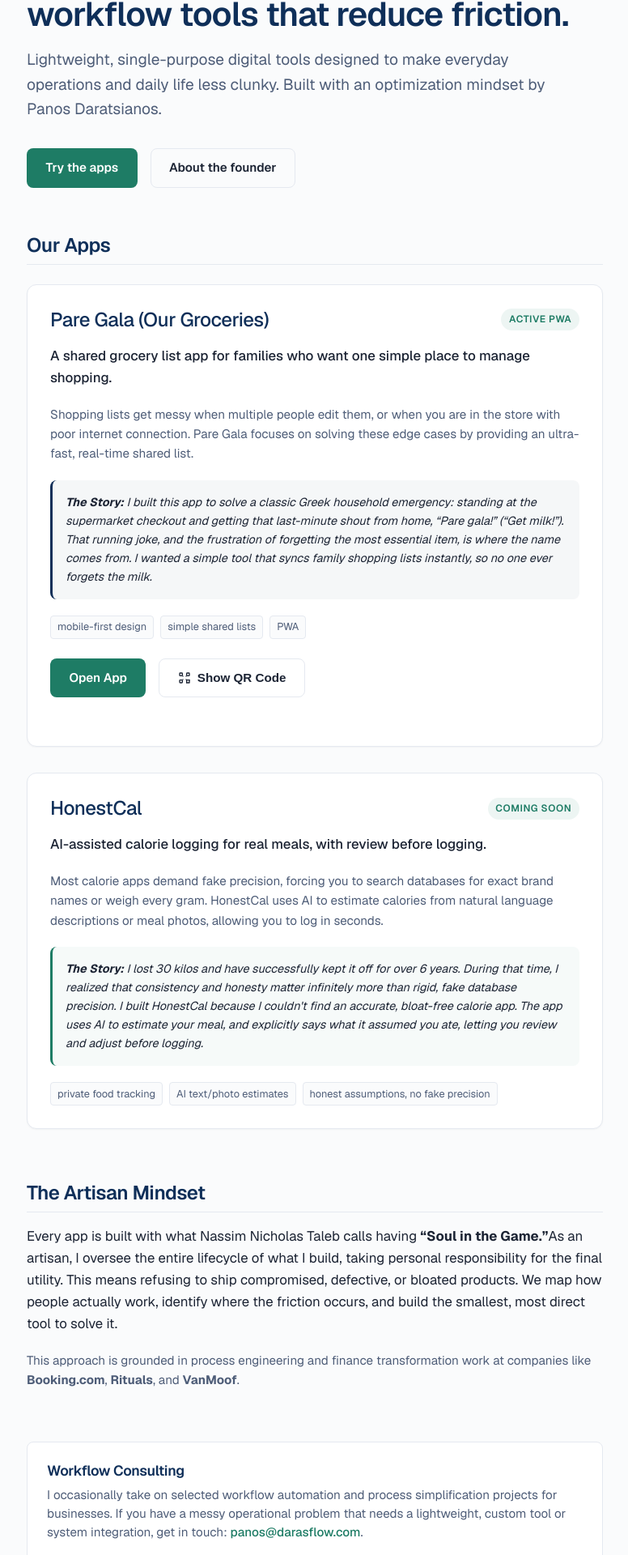
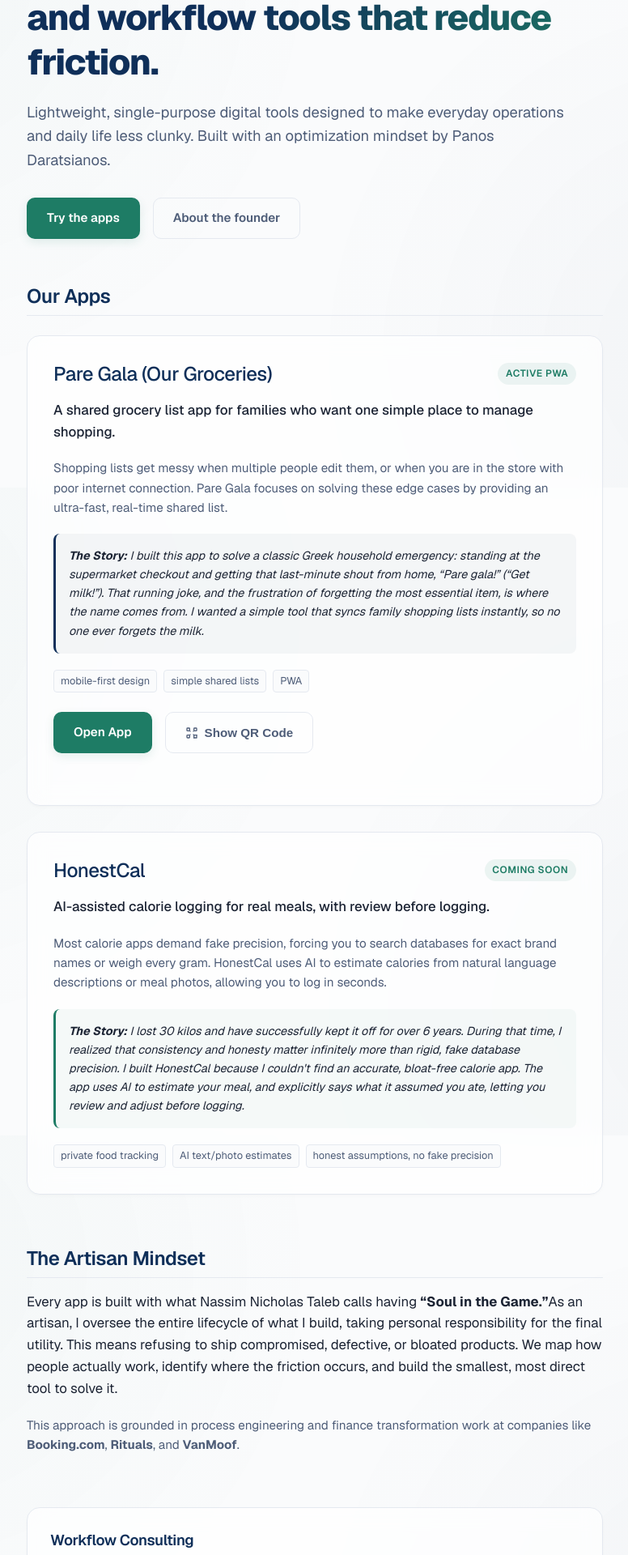
Before and after one commit to Daratsianos/daras-flow-website, a Next.js app: page / in a window 1280 px wide. Shown: the part 198-2118 px from the top of the page at 81% size, without its empty margins (251-1027 px from the left). Built offline with nearby package versions, Linux system fonts and the light colour scheme.

Commit message:
design: elevate website visual design, color palette, and layout aesthetics

```diff
--- a/src/app/about/page.tsx
+++ b/src/app/about/page.tsx
@@ -11,7 +11,7 @@ export default function AboutPage() {
   return (
     <div className="wrapper">
       <section style={{ marginBottom: "2rem" }}>
-        <h1>About Panos</h1>
+        <h1 className="hero-title">About Panos</h1>
       </section>
 
       <div className="profile-container">
@@ -26,7 +26,7 @@ export default function AboutPage() {
           />
         </div>
         <div style={{ flex: 1, textAlign: "left" }}>
-          <p style={{ fontSize: "1.1rem", fontWeight: "500", margin: 0, color: "var(--primary-blue)" }}>
+          <p style={{ fontSize: "1.1rem", fontWeight: "500", margin: 0, color: "var(--primary-accent-color)" }}>
             Founder of Daras Flow
           </p>
           <p style={{ fontSize: "0.95rem", color: "var(--text-muted)", margin: "0.25rem 0 0 0" }}>
@@ -36,7 +36,7 @@ export default function AboutPage() {
       </div>
 
       <section style={{ display: "grid", gap: "1.5rem", fontSize: "1.05rem", color: "var(--text-main)" }}>
-        <p style={{ fontSize: "1.15rem", fontWeight: "500", color: "var(--primary-blue)" }}>
+        <p style={{ fontSize: "1.15rem", fontWeight: "500", color: "var(--primary-accent-color)" }}>
           I believe work should be simpler, faster, and less of a headache. My goal is that after I step in, people can say: &ldquo;Things became predictable. Maybe even boring, in the best way.&rdquo;
         </p>
 
--- a/src/app/apps/page.tsx
+++ b/src/app/apps/page.tsx
@@ -12,8 +12,8 @@ export default function AppsPage() {
   return (
     <div className="wrapper">
       <section style={{ marginBottom: "2rem" }}>
-        <h1>Our Apps</h1>
-        <p style={{ color: "var(--text-muted)", fontSize: "1.1rem" }}>
+        <h1 className="hero-title">Our Apps</h1>
+        <p className="hero-subtitle">
           We focus on building lightweight, single-purpose applications that solve practical everyday problems.
           No complex interfaces, no data bloat.
         </p>
--- a/src/app/globals.css
+++ b/src/app/globals.css
@@ -7,38 +7,42 @@
 
   --bg-color: #fafbfc;
   --card-bg: #ffffff;
+  --card-bg-glass: rgba(255, 255, 255, 0.7);
   --text-main: #1c2434;
   --text-muted: #4e5d78;
   --text-light: #8a99ad;
   --border-color: #e5e9f0;
+  --primary-accent-color: var(--primary-blue);
 
-  --header-bg: rgba(250, 251, 252, 0.85);
+  --header-bg: rgba(250, 251, 252, 0.8);
   --header-border: rgba(229, 233, 240, 0.5);
 
   --font-sans: var(--font-geist-sans), -apple-system, BlinkMacSystemFont, "Segoe UI", Roboto, Helvetica, Arial, sans-serif;
   --font-mono: var(--font-geist-mono), Courier, monospace;
 
   --max-width: 760px;
-  --transition-fast: 0.2s cubic-bezier(0.4, 0, 0.2, 1);
-  --shadow-sm: 0 1px 2px 0 rgba(0, 0, 0, 0.04);
-  --shadow-md: 0 4px 12px 0 rgba(15, 47, 89, 0.04);
+  --transition-fast: 0.25s cubic-bezier(0.4, 0, 0.2, 1);
+  --shadow-sm: 0 1px 2px 0 rgba(0, 0, 0, 0.02), 0 2px 4px 0 rgba(15, 47, 89, 0.02);
+  --shadow-md: 0 12px 30px -10px rgba(15, 47, 89, 0.08), 0 4px 12px 0 rgba(15, 47, 89, 0.03);
 }
 
 @media (prefers-color-scheme: dark) {
   :root {
     --bg-color: #0b0f17;
     --card-bg: #111823;
+    --card-bg-glass: rgba(17, 24, 35, 0.75);
     --text-main: #f1f5f9;
     --text-muted: #94a3b8;
     --text-light: #64748b;
     --border-color: #1e293b;
     --accent-green-light: rgba(52, 211, 153, 0.08);
+    --primary-accent-color: #34d399;
 
-    --header-bg: rgba(11, 15, 23, 0.85);
-    --header-border: rgba(30, 41, 59, 0.5);
+    --header-bg: rgba(11, 15, 23, 0.8);
+    --header-border: rgba(30, 41, 59, 0.4);
 
-    --shadow-sm: 0 1px 2px 0 rgba(0, 0, 0, 0.5);
-    --shadow-md: 0 4px 12px 0 rgba(0, 0, 0, 0.3);
+    --shadow-sm: 0 1px 2px 0 rgba(0, 0, 0, 0.4);
+    --shadow-md: 0 12px 30px -10px rgba(0, 0, 0, 0.5), 0 4px 12px 0 rgba(0, 0, 0, 0.3);
   }
 }
 
@@ -56,6 +60,11 @@ html {
 body {
   min-height: 100%;
   background-color: var(--bg-color);
+  background-attachment: fixed;
+  background-image:
+    radial-gradient(circle at 10% 20%, rgba(30, 124, 101, 0.03) 0%, transparent 40%),
+    radial-gradient(circle at 90% 80%, rgba(15, 47, 89, 0.03) 0%, transparent 40%),
+    linear-gradient(180deg, var(--bg-color) 0%, var(--bg-color) 100%);
   color: var(--text-main);
   font-family: var(--font-sans);
   -webkit-font-smoothing: antialiased;
@@ -63,6 +72,15 @@ body {
   line-height: 1.6;
   display: flex;
   flex-direction: column;
+}
+
+@media (prefers-color-scheme: dark) {
+  body {
+    background-image:
+      radial-gradient(circle at 20% 10%, rgba(52, 211, 153, 0.04) 0%, transparent 50%),
+      radial-gradient(circle at 85% 75%, rgba(56, 189, 248, 0.03) 0%, transparent 50%),
+      linear-gradient(180deg, var(--bg-color) 0%, var(--bg-color) 100%);
+  }
 }
 
 /* Typography styling */
@@ -163,41 +181,44 @@ a:hover {
 .nav {
   display: flex;
   align-items: center;
-  gap: 1.5rem;
+  gap: 0.5rem;
 }
 
 .nav-link {
-  font-size: 0.95rem;
+  font-size: 0.9rem;
   color: var(--text-muted);
   font-weight: 500;
-  padding: 0.25rem 0;
+  padding: 0.4rem 0.8rem;
+  border-radius: 6px;
+  transition: color var(--transition-fast), background-color var(--transition-fast), border-color var(--transition-fast);
+  border: 1px solid transparent;
   position: relative;
 }
 
 .nav-link:hover {
   color: var(--primary-blue);
+  background-color: rgba(var(--primary-green-rgb), 0.06);
   text-decoration: none;
 }
 
 @media (prefers-color-scheme: dark) {
   .nav-link:hover {
     color: #f1f5f9;
+    background-color: rgba(52, 211, 153, 0.08);
   }
 }
 
 .nav-link.active {
   color: var(--primary-green);
+  background-color: var(--accent-green-light);
+  border-color: rgba(var(--primary-green-rgb), 0.15);
 }
 
-.nav-link.active::after {
-  content: "";
-  position: absolute;
-  bottom: 0;
-  left: 0;
-  right: 0;
-  height: 2px;
-  background-color: var(--primary-green);
-  border-radius: 2px;
+@media (prefers-color-scheme: dark) {
+  .nav-link.active {
+    color: #34d399;
+    border-color: rgba(52, 211, 153, 0.2);
+  }
 }
 
 /* Main content wrapper */
@@ -209,19 +230,29 @@ a:hover {
 
 /* Cards */
 .card {
-  background-color: var(--card-bg);
+  background-color: var(--card-bg-glass);
+  backdrop-filter: blur(12px);
+  -webkit-backdrop-filter: blur(12px);
   border: 1px solid var(--border-color);
-  border-radius: 12px;
-  padding: 1.75rem;
+  border-radius: 16px;
+  padding: 2rem;
   box-shadow: var(--shadow-sm);
-  transition: transform var(--transition-fast), box-shadow var(--transition-fast), border-color var(--transition-fast);
+  transition: transform var(--transition-fast), box-shadow var(--transition-fast), border-color var(--transition-fast), background-color var(--transition-fast);
   margin-bottom: 1.5rem;
 }
 
 .card:hover {
-  transform: translateY(-2px);
+  transform: translateY(-4px);
   box-shadow: var(--shadow-md);
-  border-color: rgba(30, 124, 101, 0.4);
+  border-color: rgba(var(--primary-green-rgb), 0.35);
+  background-color: var(--card-bg);
+}
+
+@media (prefers-color-scheme: dark) {
+  .card:hover {
+    border-color: rgba(52, 211, 153, 0.4);
+    box-shadow: 0 12px 30px -10px rgba(52, 211, 153, 0.15), 0 4px 12px 0 rgba(0, 0, 0, 0.4);
+  }
 }
 
 .card-title-group {
@@ -452,6 +483,20 @@ a:hover {
   width: 140px;
   height: 140px;
   position: relative;
+  transition: transform var(--transition-fast), border-color var(--transition-fast), box-shadow var(--transition-fast);
+}
+
+.profile-photo-wrapper:hover {
+  transform: scale(1.05);
+  border-color: var(--primary-green);
+  box-shadow: 0 12px 28px rgba(var(--primary-green-rgb), 0.25);
+}
+
+@media (prefers-color-scheme: dark) {
+  .profile-photo-wrapper:hover {
+    border-color: #34d399;
+    box-shadow: 0 12px 28px rgba(52, 211, 153, 0.35);
+  }
 }
 
 /* Navigation items in standard styling */
@@ -472,49 +517,102 @@ a:hover {
   display: inline-flex;
   align-items: center;
   justify-content: center;
-  padding: 0.7rem 1.4rem;
+  padding: 0.75rem 1.5rem;
   font-size: 0.95rem;
   font-weight: 600;
-  border-radius: 8px;
-  transition: background-color var(--transition-fast), border-color var(--transition-fast), color var(--transition-fast), transform var(--transition-fast);
+  border-radius: 10px;
+  transition: transform var(--transition-fast), box-shadow var(--transition-fast), background-color var(--transition-fast), border-color var(--transition-fast), color var(--transition-fast);
   cursor: pointer;
   border: 1px solid transparent;
 }
 
 .btn:hover {
   text-decoration: none;
-  transform: translateY(-1px);
+  transform: translateY(-2px);
 }
 
 .btn-primary {
   background-color: var(--primary-green);
   color: #ffffff;
+  border: 1px solid rgba(var(--primary-green-rgb), 0.2);
+  box-shadow: 0 4px 12px rgba(var(--primary-green-rgb), 0.12);
 }
 
 .btn-primary:hover {
-  background-color: #165b4a;
+  background-color: #145041;
   color: #ffffff;
+  box-shadow: 0 6px 20px rgba(var(--primary-green-rgb), 0.25);
 }
 
 .btn-secondary {
   background-color: transparent;
   border-color: var(--border-color);
-  color: var(--text-main);
+  color: var(--text-muted);
 }
 
 .btn-secondary:hover {
-  background-color: var(--card-bg);
-  border-color: var(--text-light);
-  color: var(--primary-blue);
+  background-color: rgba(var(--primary-green-rgb), 0.04);
+  border-color: rgba(var(--primary-green-rgb), 0.3);
+  color: var(--primary-green);
+  box-shadow: var(--shadow-sm);
   text-decoration: none;
 }
 
 @media (prefers-color-scheme: dark) {
+  .btn-primary {
+    border-color: rgba(52, 211, 153, 0.2);
+  }
   .btn-primary:hover {
     background-color: #34d399;
     color: #0b0f17;
+    box-shadow: 0 6px 20px rgba(52, 211, 153, 0.3);
   }
   .btn-secondary:hover {
-    color: #f1f5f9;
+    background-color: rgba(52, 211, 153, 0.06);
+    border-color: rgba(52, 211, 153, 0.3);
+    color: #34d399;
   }
 }
+
+.hero-title {
+  font-size: 2.75rem;
+  line-height: 1.25;
+  margin-bottom: 1.25rem;
+  font-weight: 800;
+  letter-spacing: -0.03em;
+  background: linear-gradient(135deg, var(--primary-blue) 40%, var(--primary-green) 100%);
+  -webkit-background-clip: text;
+  -webkit-text-fill-color: transparent;
+  background-clip: text;
+  color: transparent;
+}
+
+@media (prefers-color-scheme: dark) {
+  .hero-title {
+    background: linear-gradient(135deg, #ffffff 40%, #34d399 100%);
+    -webkit-background-clip: text;
+    -webkit-text-fill-color: transparent;
+    background-clip: text;
+    color: transparent;
+  }
+}
+
+@media (max-width: 600px) {
+  .hero-title {
+    font-size: 2.25rem;
+  }
+}
+
+.hero-subtitle {
+  font-size: 1.15rem;
+  max-width: 680px;
+  color: var(--text-muted);
+  margin-bottom: 2rem;
+  line-height: 1.6;
+}
+
+@media (max-width: 600px) {
+  .hero-subtitle {
+    font-size: 1.05rem;
+  }
+}
--- a/src/app/page.tsx
+++ b/src/app/page.tsx
@@ -14,10 +14,10 @@ export default function Home() {
     <div className="wrapper">
       {/* 1. Hero Section */}
       <section style={{ marginBottom: "3.5rem", paddingTop: "1rem" }}>
-        <h1 style={{ fontSize: "2.6rem", marginBottom: "1rem", lineHeight: "1.25" }}>
+        <h1 className="hero-title">
           Daras Flow builds practical apps and workflow tools that reduce friction.
         </h1>
-        <p style={{ fontSize: "1.2rem", maxWidth: "680px", color: "var(--text-muted)", marginBottom: "2rem" }}>
+        <p className="hero-subtitle">
           Lightweight, single-purpose digital tools designed to make everyday operations and daily life less clunky.
           Built with an optimization mindset by Panos Daratsianos.
         </p>
@@ -56,15 +56,10 @@ export default function Home() {
       </section>
 
       {/* 5. Tiny Consulting Note */}
-      <section style={{ marginBottom: "1rem" }}>
-        <div style={{
-          backgroundColor: "var(--card-bg)",
-          border: "1px solid var(--border-color)",
-          borderRadius: "8px",
-          padding: "1.5rem"
-        }}>
-          <h3 style={{ fontSize: "1.1rem", marginBottom: "0.5rem" }}>Workflow Consulting</h3>
-          <p style={{ margin: 0, fontSize: "0.95rem", color: "var(--text-muted)", lineHeight: "1.5" }}>
+      <section style={{ marginBottom: "1.5rem" }}>
+        <div className="card" style={{ margin: 0, padding: "1.75rem" }}>
+          <h3 style={{ fontSize: "1.15rem", marginBottom: "0.5rem" }}>Workflow Consulting</h3>
+          <p style={{ margin: 0, fontSize: "0.95rem", color: "var(--text-muted)", lineHeight: "1.6" }}>
             I occasionally take on selected workflow automation and process simplification projects for businesses.
             If you have a messy operational problem that needs a lightweight, custom tool or system integration, get in touch: <a href="mailto:panos@darasflow.com">panos@darasflow.com</a>.
           </p>
--- a/src/app/vibe-coding/page.tsx
+++ b/src/app/vibe-coding/page.tsx
@@ -11,10 +11,10 @@ export default function VibeCodingPage() {
   return (
     <div className="wrapper">
       <section style={{ marginBottom: "2.5rem" }}>
-        <h1 style={{ fontFamily: "var(--font-mono)", fontSize: "2rem" }}>
+        <h1 className="hero-title" style={{ fontFamily: "var(--font-mono)" }}>
           Panos is vibe coding
         </h1>
-        <p style={{ fontSize: "1.2rem", color: "var(--primary-green)", fontWeight: "500", marginTop: "0.5rem" }}>
+        <p className="hero-subtitle" style={{ color: "var(--primary-green)" }}>
           I use AI-assisted development to turn annoying everyday problems into small useful apps fast.
         </p>
       </section>
```
